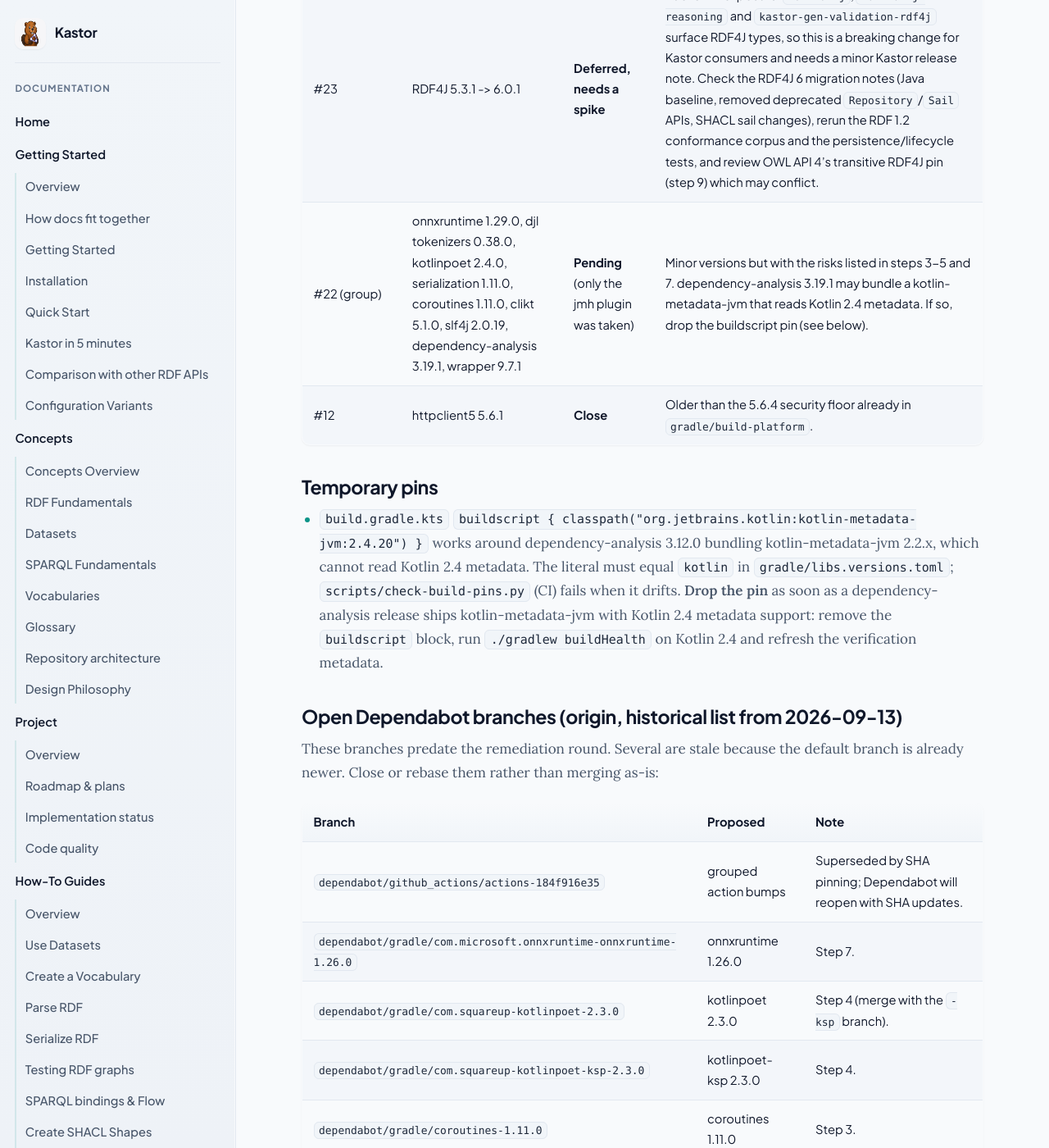
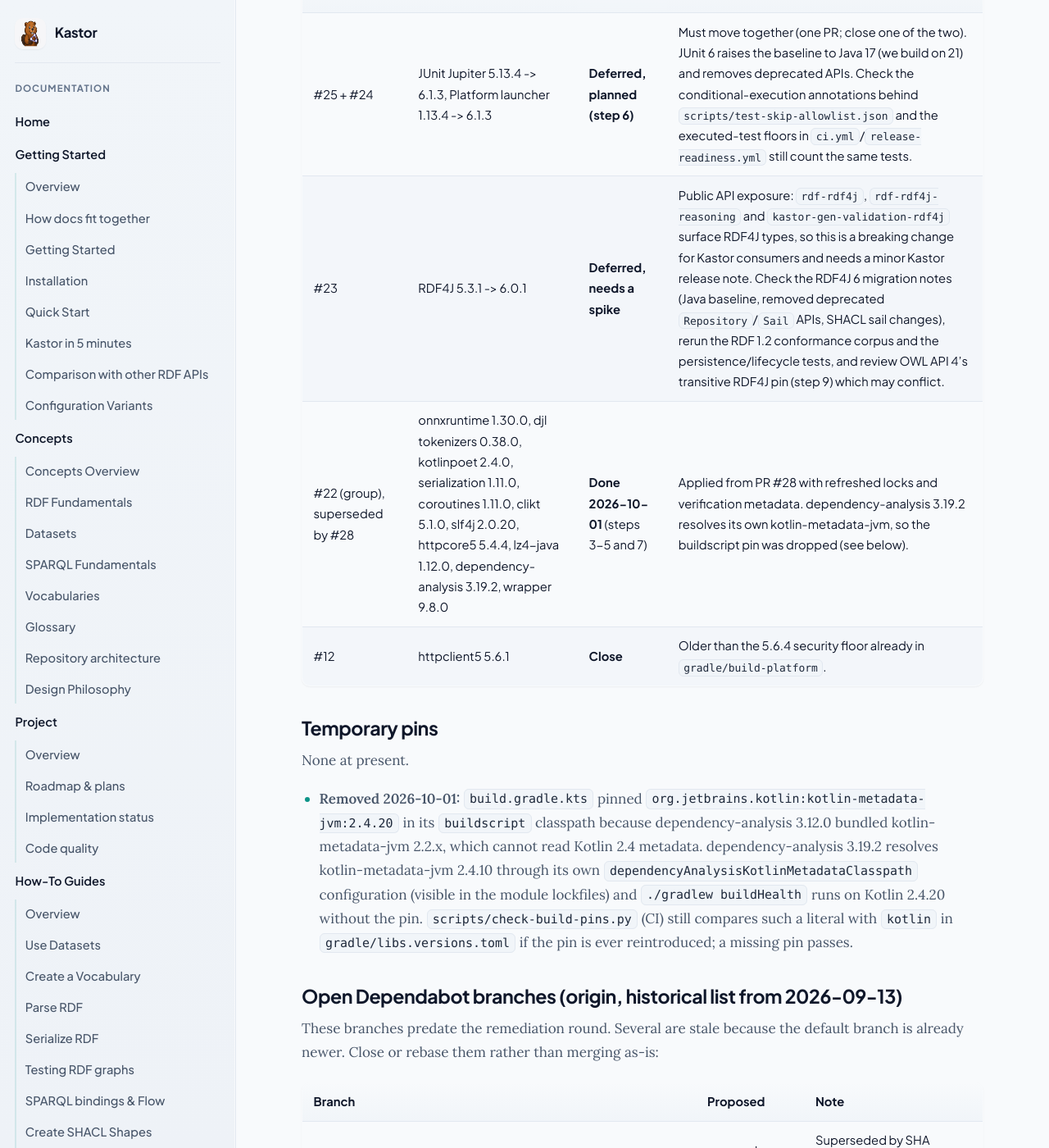
Before and after one commit to geoknoesis/kastor, a Jekyll site: the page built from docs/reference/dependency-upgrade-plan.md, in a window 1280 px wide and 1400 px high, scrolled down 2509 px. Shown: the whole window at 82% size. Built offline with Jekyll 4.4.1, drawn with Linux system fonts in a browser that asks for light colours; our own code applies the rules of GitHub Pages for plain Markdown files; some of the changed text lies outside the part shown.

Commit message:
build: let the lock refresh script handle versions above their lock, and record the upgrade
The first pass of scripts/refresh-dependency-locks.sh only recorded checksums. A catalog version above
its locked version cannot resolve against the old lock, so that pass failed before writing anything;
it now passes --write-locks as well.

The upgrade plan marks steps 3-5 and 7 as done, describes the removed buildscript pin and points the
procedure at the script. The release acceptance page names Gradle 9.8.0.

Co-Authored-By: Claude Opus 5.5 <noreply@anthropic.com>

```diff
--- a/docs/reference/dependency-upgrade-plan.md
+++ b/docs/reference/dependency-upgrade-plan.md
@@ -8,9 +8,12 @@ follow-up pull requests, **one family per PR**, in the order below.
 ## Procedure for each upgrade
 
 1. Change the version in `gradle/libs.versions.toml` only; no literal versions in build files.
-2. Refresh locks: `./gradlew resolveAndLockAll --write-locks`, then review the lockfile diff.
-3. Refresh checksums: `./gradlew --write-verification-metadata sha256 resolveAndLockAll`, then remove
-   components that are no longer referenced (for example `ai.djl:*:0.28.0`).
+2. Refresh locks and checksums with `scripts/refresh-dependency-locks.sh` (verification is strict, so the
+   order of its three Gradle passes matters), then review the lockfile diff.
+3. Record the tool classpaths that are only resolved at execution time by running the build once with
+   `--write-verification-metadata sha256` (`check buildHealth jacocoTestReport publishAllPublicationsToStagingRepository`
+   and the benchmark compile tasks), then remove components that are no longer referenced (for example
+   `ai.djl:*:0.28.0`) and confirm with an empty Gradle user home (`-g <empty dir>`) that the build still verifies.
 4. Run `./gradlew check conformanceSmokeTest` and `python scripts/audit-dependencies.py`.
 5. Update `CHANGELOG.md` under *Changed (build)*.
 
@@ -20,11 +23,11 @@ follow-up pull requests, **one family per PR**, in the order below.
 |---|---|---|---|---|
 | 1 | GitHub Actions (SHA-pinned) | **done 2026-09-14**: checkout v7.0.1, setup-java v6.0.1, upload-artifact v7.0.1, download-artifact v8.0.1, configure-pages v6.0.0, upload-pages-artifact v5.0.0 | current majors (Node 24) | No build impact. Supersedes Dependabot PR #21. Dependabot keeps SHAs and `# vX.Y.Z` comments in sync. |
 | 2 | `me.champeau.jmh` plugin | **done 2026-09-14**: 0.7.3 | 0.7.3 | Benchmarks only. The plugin is not in any lockfile; only its verification-metadata entries changed. Taken from Dependabot PR #22 (the rest of that group stays pending, steps 3-5 and 7). |
-| 3 | `kotlinx-coroutines` | 1.10.2 | 1.11.x | Check Kotlin 2.4 compatibility; public API exposure in `rdf-core` flows. |
-| 4 | `kotlinpoet` / `kotlinpoet-ksp` | 2.2.0 | 2.3.x | Code generator output may change formatting. Regenerate the gen golden snapshots and review. |
-| 5 | `kotlinx-serialization-json` | 1.8.1 | 1.11.x | Used by onto-quality LLM tooling and benchmarks. Align the serialization compiler plugin (Kotlin 2.4). Also replace the literal `1.8.1` in `benchmarks/shacl/jmh/build.gradle.kts` with the catalog entry. |
+| 3 | `kotlinx-coroutines` | **done 2026-10-01**: 1.11.0 | 1.11.x | Kotlin 2.4.20 compiles and tests against it; no source changes were needed. From Dependabot PR #28. |
+| 4 | `kotlinpoet` / `kotlinpoet-ksp` | **done 2026-10-01**: 2.4.0 | 2.4.x | Code generator output may change formatting; the processor and gradle-plugin generation tests gate it. From Dependabot PR #28. |
+| 5 | `kotlinx-serialization-json` | **done 2026-10-01**: 1.11.0 | 1.11.x | Used by onto-quality LLM tooling and benchmarks (`benchmarks/shacl/jmh` already uses the catalog entry). From Dependabot PR #28. |
 | 6 | JUnit Jupiter / Platform | 5.13.4 / 1.13.4 | 6.1.x | Major version (JDK 17+ baseline, removed deprecated APIs). Check the `@EnabledIf`/assumption usage behind the skip allowlist and update `scripts/test-skip-allowlist.json` if names change. |
-| 7 | ONNX Runtime | 1.18.0 | 1.26.x | Native binaries: verify the ownership/close lifecycle with `native-lifecycle.yml` on Linux and Windows before merging. Large verification-metadata churn. |
+| 7 | ONNX Runtime (with DJL tokenizers) | **done 2026-10-01**: 1.30.0 (DJL tokenizers 0.38.0) | 1.30.x | Native binaries: verified locally on Windows with the opt-in embedding tests; `native-lifecycle.yml` must still pass on Linux and Windows before merging. Large verification-metadata churn. From Dependabot PR #28. |
 | 8 | `ai.koog:koog-agents` | 0.8.0 (pre-1.0) | 1.0.x | Breaking API changes expected. Isolated to `onto-quality-llm-koog`. Coordinate with its explanation tests (OpenAI tests stay opt-in). |
 | 9 | OWL API + HermiT | 4.5.29 + 1.4.5.519 | OWL API 5.x with a maintained HermiT build | Largest change: OWL API 5 changes the Guava/RDF4J transitive graph and package APIs. Needs a spike: run the reasoning-hermit tests, the release-contract resource/timeout checks and a dependency audit. Consider an alternative reasoner if HermiT has no OWL API 5 build. |
 
@@ -40,16 +43,19 @@ Majors are never applied by the grouped minor/patch PR. Each gets its own branch
 |---|---|---|---|
 | #25 + #24 | JUnit Jupiter 5.13.4 -> 6.1.3, Platform launcher 1.13.4 -> 6.1.3 | **Deferred, planned (step 6)** | Must move together (one PR; close one of the two). JUnit 6 raises the baseline to Java 17 (we build on 21) and removes deprecated APIs. Check the conditional-execution annotations behind `scripts/test-skip-allowlist.json` and the executed-test floors in `ci.yml`/`release-readiness.yml` still count the same tests. |
 | #23 | RDF4J 5.3.1 -> 6.0.1 | **Deferred, needs a spike** | Public API exposure: `rdf-rdf4j`, `rdf-rdf4j-reasoning` and `kastor-gen-validation-rdf4j` surface RDF4J types, so this is a breaking change for Kastor consumers and needs a minor Kastor release note. Check the RDF4J 6 migration notes (Java baseline, removed deprecated `Repository`/`Sail` APIs, SHACL sail changes), rerun the RDF 1.2 conformance corpus and the persistence/lifecycle tests, and review OWL API 4's transitive RDF4J pin (step 9) which may conflict. |
-| #22 (group) | onnxruntime 1.29.0, djl tokenizers 0.38.0, kotlinpoet 2.4.0, serialization 1.11.0, coroutines 1.11.0, clikt 5.1.0, slf4j 2.0.19, dependency-analysis 3.19.1, wrapper 9.7.1 | **Pending** (only the jmh plugin was taken) | Minor versions but with the risks listed in steps 3-5 and 7. dependency-analysis 3.19.1 may bundle a kotlin-metadata-jvm that reads Kotlin 2.4 metadata. If so, drop the buildscript pin (see below). |
+| #22 (group), superseded by #28 | onnxruntime 1.30.0, djl tokenizers 0.38.0, kotlinpoet 2.4.0, serialization 1.11.0, coroutines 1.11.0, clikt 5.1.0, slf4j 2.0.20, httpcore5 5.4.4, lz4-java 1.12.0, dependency-analysis 3.19.2, wrapper 9.8.0 | **Done 2026-10-01** (steps 3-5 and 7) | Applied from PR #28 with refreshed locks and verification metadata. dependency-analysis 3.19.2 resolves its own kotlin-metadata-jvm, so the buildscript pin was dropped (see below). |
 | #12 | httpclient5 5.6.1 | **Close** | Older than the 5.6.4 security floor already in `gradle/build-platform`. |
 
 ## Temporary pins
 
-- `build.gradle.kts` `buildscript { classpath("org.jetbrains.kotlin:kotlin-metadata-jvm:2.4.20") }` works around
-  dependency-analysis 3.12.0 bundling kotlin-metadata-jvm 2.2.x, which cannot read Kotlin 2.4 metadata. The literal
-  must equal `kotlin` in `gradle/libs.versions.toml`; `scripts/check-build-pins.py` (CI) fails when it drifts.
-  **Drop the pin** as soon as a dependency-analysis release ships kotlin-metadata-jvm with Kotlin 2.4 metadata
-  support: remove the `buildscript` block, run `./gradlew buildHealth` on Kotlin 2.4 and refresh the verification metadata.
+None at present.
+
+- **Removed 2026-10-01:** `build.gradle.kts` pinned `org.jetbrains.kotlin:kotlin-metadata-jvm:2.4.20` in its
+  `buildscript` classpath because dependency-analysis 3.12.0 bundled kotlin-metadata-jvm 2.2.x, which cannot read
+  Kotlin 2.4 metadata. dependency-analysis 3.19.2 resolves kotlin-metadata-jvm 2.4.10 through its own
+  `dependencyAnalysisKotlinMetadataClasspath` configuration (visible in the module lockfiles) and `./gradlew buildHealth`
+  runs on Kotlin 2.4.20 without the pin. `scripts/check-build-pins.py` (CI) still compares such a literal with `kotlin`
+  in `gradle/libs.versions.toml` if the pin is ever reintroduced; a missing pin passes.
 
 ## Open Dependabot branches (origin, historical list from 2026-09-13)
 
```
Also changed, not shown: docs/project/reviews/release-acceptance.md (+1 -1 lines), 1 other file.
